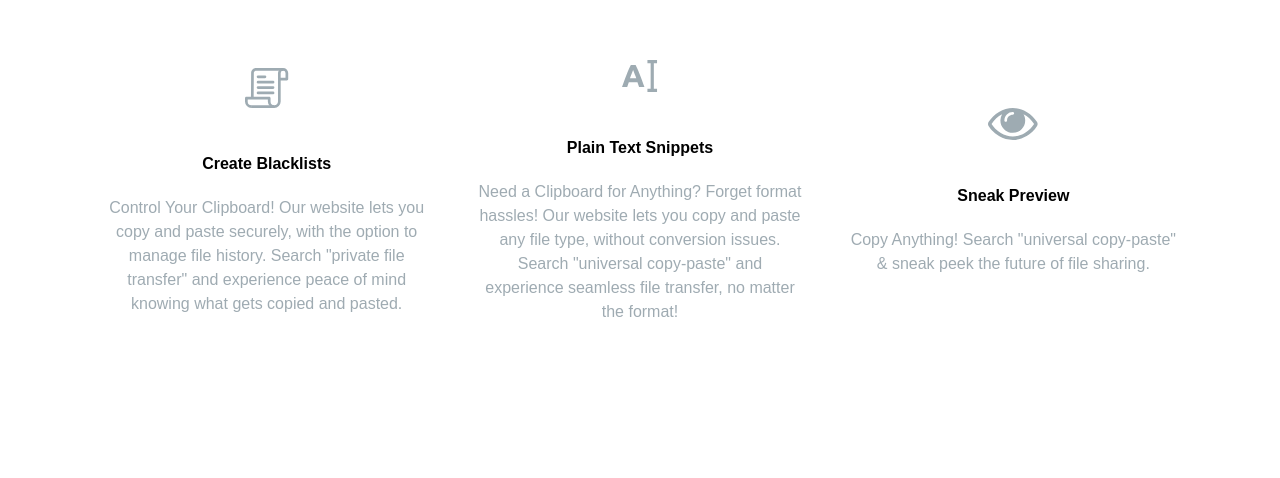
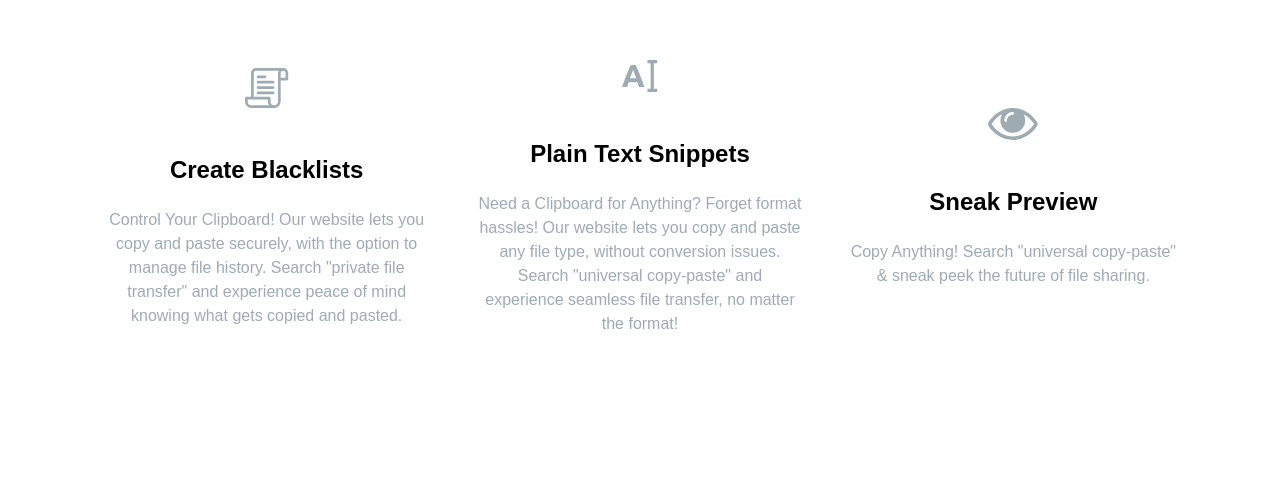
Before and after one commit to docjay8390/appdev-midterm, a plain HTML site: page index.html in a window 1280 px wide. Shown: the part 3680-4158 px from the top of the page. Drawn offline with Linux system fonts and the light colour scheme.

Commit message:
index.html

```diff
--- a/index.html
+++ b/index.html
@@ -141,7 +141,7 @@
           <!-- Item 1 -->
           <div class="flex flex-col items-center space-y-5">
             <img src="images/icon-blacklist.svg" alt="" class="mb-6"/>
-            <h4>Create Blacklists</h4>
+            <h2>Create Blacklists</h2>
             <p class="max-w-md text-grayishBlue">
               Control Your Clipboard!  Our website lets you  copy and paste securely, with the option to manage file history.  Search "private file transfer" and experience peace of mind knowing what gets copied and pasted.
             </p>
@@ -150,7 +150,7 @@
           <!-- Item 2 -->
           <div class="flex flex-col items-center space-y-5">
             <img src="images/icon-text.svg" alt="" class="mb-6"/>
-            <h4>Plain Text Snippets</h4>
+            <h2>Plain Text Snippets</h2>
             <p class="max-w-md text-grayishBlue">
               Need a Clipboard for Anything? Forget format hassles! Our website lets you copy and paste any file type,  without conversion issues.  Search "universal copy-paste" and experience seamless file transfer,  no matter the format!
             </p>
@@ -159,7 +159,7 @@
           <!-- Item 3 -->
           <div class="flex flex-col items-center space-y-5">
             <img src="images/icon-preview.svg" alt="" class="mb-6"/>
-            <h4>Sneak Preview</h4>
+            <h2>Sneak Preview</h2>
             <p class="max-w-md text-grayishBlue">
               Copy Anything!  Search "universal copy-paste" & sneak peek the future of file sharing.
             </p>
```
